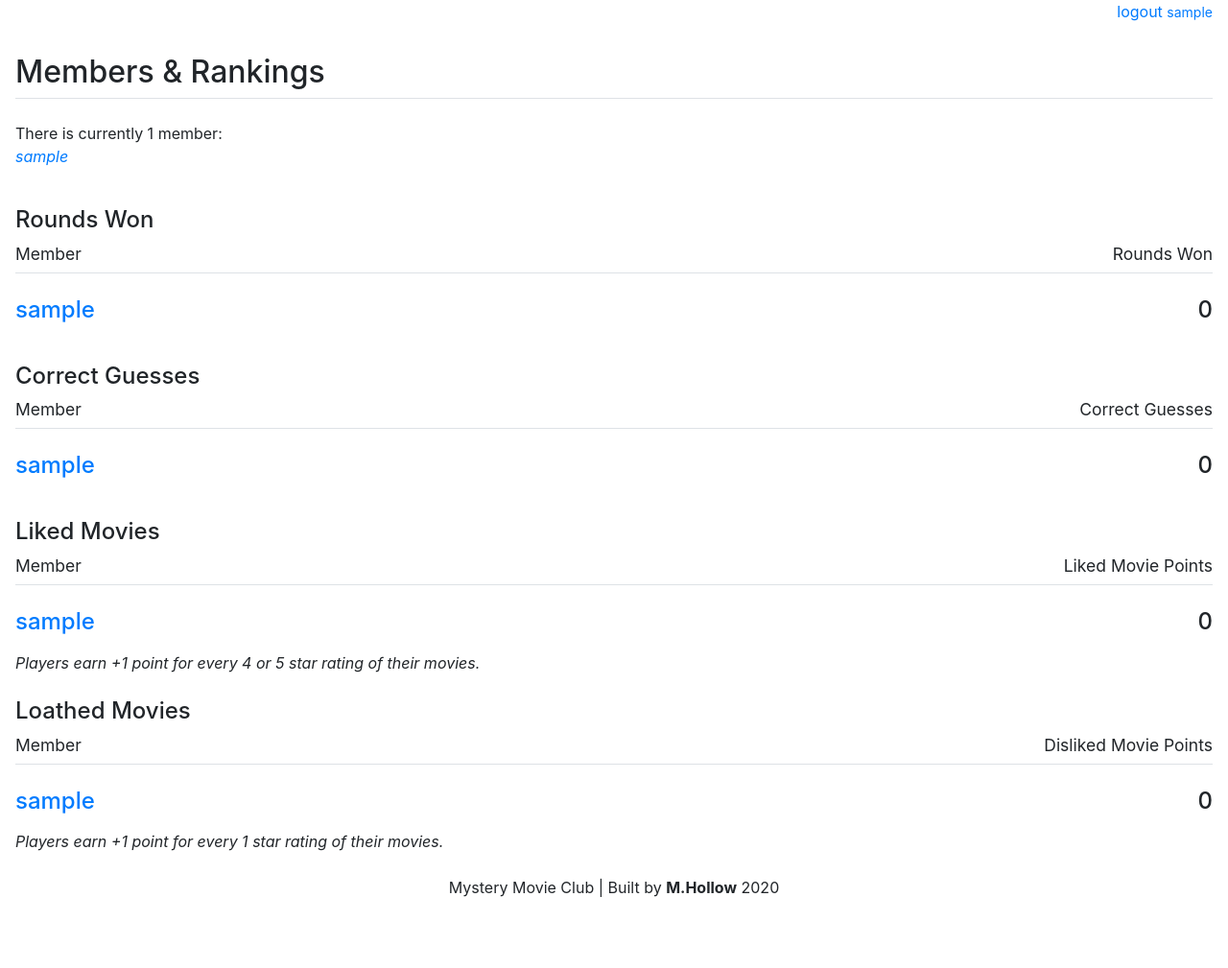
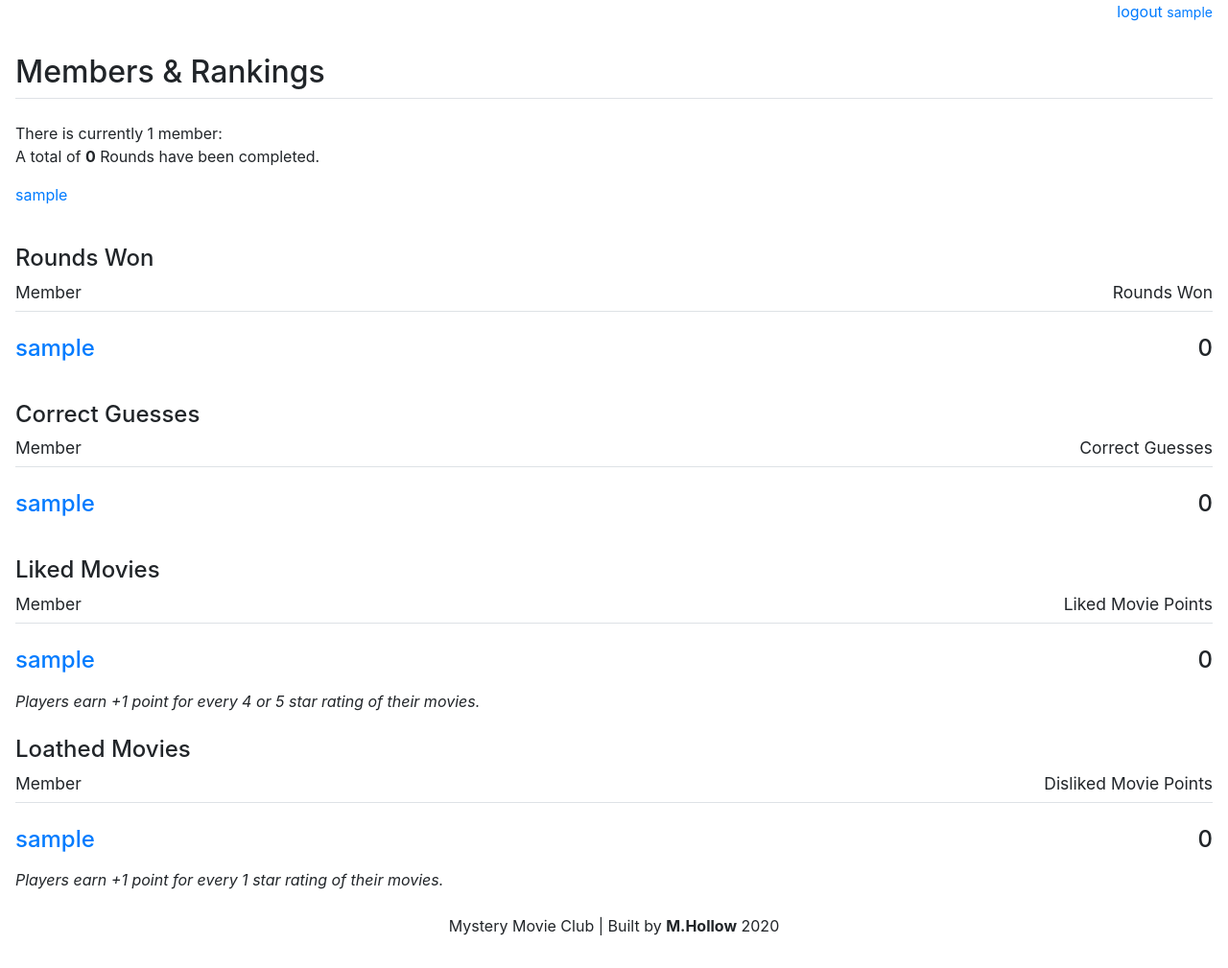
Before and after one commit to m-hollow/MysteryMovie, a Django app: page /members/ in a window 1280 px wide. Shown: the part 98-1107 px from the top of the page at 96% size. Before the commit the page ends 1033 px from the top, so only its background shows below. Run offline with Django 3.2, Linux system fonts and the light colour scheme; the visitor is signed in with stand-in values (Sample User, id 1); data comes from the database, SQL or seed files in the repository; data that the repository does not hold is empty; some libraries are stand-ins or nearby versions.

Commit message:
finalized new updates

```diff
--- a/movies/models.py
+++ b/movies/models.py
@@ -256,7 +256,10 @@ class UserProfile(models.Model):
         # the values and (re)assign them to the relevant field; doing it over and over would just be pointless, but not destructive.
 
         # get all UserRoundDetail objects for user of this user profile instance:
-        user_urds = self.user.userrounddetail_set.all()
+        user_urds = self.user.userrounddetail_set.filter(game_round__round_completed=True)
+
+        # Note on above: technically, filtering by completed round isn't necessary, because a urd record is only created for a round when the round
+        # is completed. But the above query more 'accurately' reflects exactly what we want to retrieve.
 
         # two approaches -- one, loop through objects and sum totals, e.g., pure python code based on values retrieved from db;
         # two, use database-level functions via django / sql:  aggregate and annotate as necessary using sum(), max(), etc.
--- a/movies/templates/movies/members.html
+++ b/movies/templates/movies/members.html
@@ -22,24 +22,16 @@
   {% if profiles|length == 1 %}
     <p>There is currently {{ profiles|length }} member:<br>
   {% else %}
-    <p>There are currently <b>{{ profiles|length }}</b> members:<br>
+    <p>There are currently <b>{{ profiles|length }}</b> members. <span class="float-right"><small>
+      <i>Click a name to view that member's Profile.</i></small></span><br>
   {% endif %}
+   A total of <b>{{ game_rounds|length }}</b> Rounds have been completed.
+  <ul class="pl-0" style="list-style-type:none">
   {% for p in profiles %}
-    <a href="{{ p.get_absolute_url }}"><i>{{ p.user.username }}</i></a>&nbsp;&nbsp;
+    <li><a href="{{ p.get_absolute_url }}">{{ p.user.username }}</a></li>
   {% endfor %}
-    <br>
-<!--     <br>
-    A total of <b>{{ game_rounds|length }}</b> Rounds have been completed.</p> -->
-
-<!-- <br>
-<h4>Current Members</h4>
-<h5 class="border-bottom pb-2 mb-4"><small>Username</small><span class="float-right"><small>Date Joined</small></span></h5>
-
-<ul class="pl-0" style="list-style-type:none">
-{% for profile in profiles %}
-  <li><a href="{{ profile.get_absolute_url }}?next={{ request.path|urlencode }}">{{ profile.user.username }}</a><span class="float-right">{{ profile.user.date_joined|date:"M Y" }}</span></li>
-{% endfor %}
-</ul> -->
+  </ul>
+</p>
 
 <br>
 
--- a/movies/templates/movies/movie.html
+++ b/movies/templates/movies/movie.html
@@ -86,7 +86,7 @@ Date Watched: <span class="float-right">{{ movie.date_watched|date:'M d, Y'}}</s
           <br>
           <br>
 
-        <li class="mb-3"><h5>User Guesses:&nbsp;&nbsp;<span class="float-right"><small>Correct Answer: &nbsp;<b>{{ user_that_chose_movie.username }}</b></small></span></h5></li>
+        <li class="mb-3"><h5>User Guesses:&nbsp;&nbsp;<span class="float-right"><small>Correct Answer - <b>{{ user_that_chose_movie.username }}</b></small></span></h5></li>
           <ul class="pl-0" style="list-style-type:none">
           {% for d in guess_dicts %}
           <li class="mb-2">{{ d.username }} &nbsp;&nbsp;<small><i>guessed</i></small>&nbsp;&nbsp; {{ d.guess.username }} <span class="float-right">{{ d.result }}</span></li>
--- a/movies/templates/movies/results.html
+++ b/movies/templates/movies/results.html
@@ -86,7 +86,7 @@
   </ul>
 
   <br>
-  <p>Click a Participant's name above to see detailed results for that user.</p>
+  <p>Click a Participant's name to see detailed results for that user.</p>
 
   <br>
 
@@ -99,7 +99,7 @@
   </ul>
 
   <br>
-  <p>Click a Movie title above to see detailed results for that movie.</p>
+  <p>Click a Movie title to see detailed results for that movie.</p>
 
 <br>
 
```
Also changed, not shown: movies/templates/movies/old_movie.html (+1 -6 lines), movies/templates/movies/old_round_results.html (+4 -4 lines).
